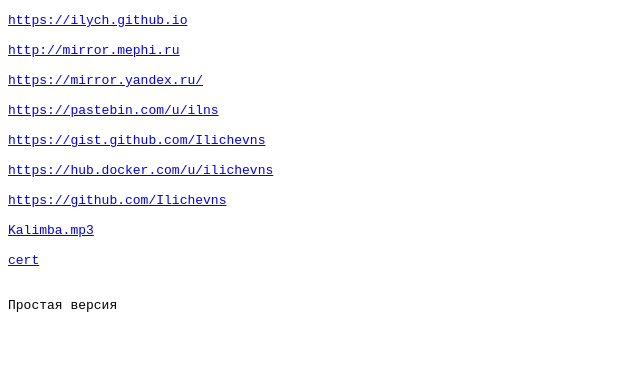
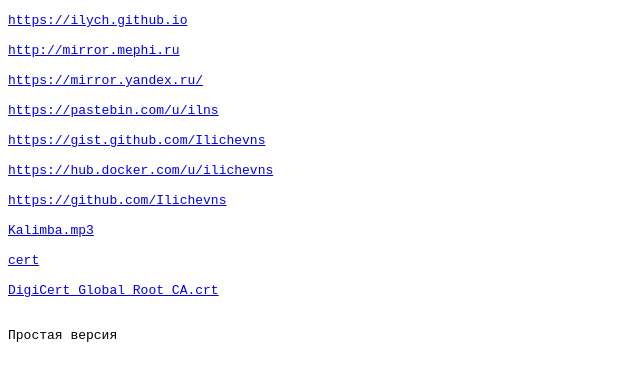
Before and after one commit to Ilichevns/ilichevns.github.io, a plain HTML site: page index.html in a window 1280 px wide. Shown: the whole page, without its empty margins (0-640 px from the left). Drawn offline with Linux system fonts and the light colour scheme.

Commit message:
DigiCert_Global_Root_CA.crt

```diff
--- a/index.html
+++ b/index.html
@@ -25,6 +25,8 @@
 
 <a href=./cert.pem>cert</a>
 
+<a href=./DigiCert_Global_Root_CA.crt>DigiCert_Global_Root_CA.crt</a>
+
 
 Простая версия
 
```
Also changed, not shown: 1 other file.
